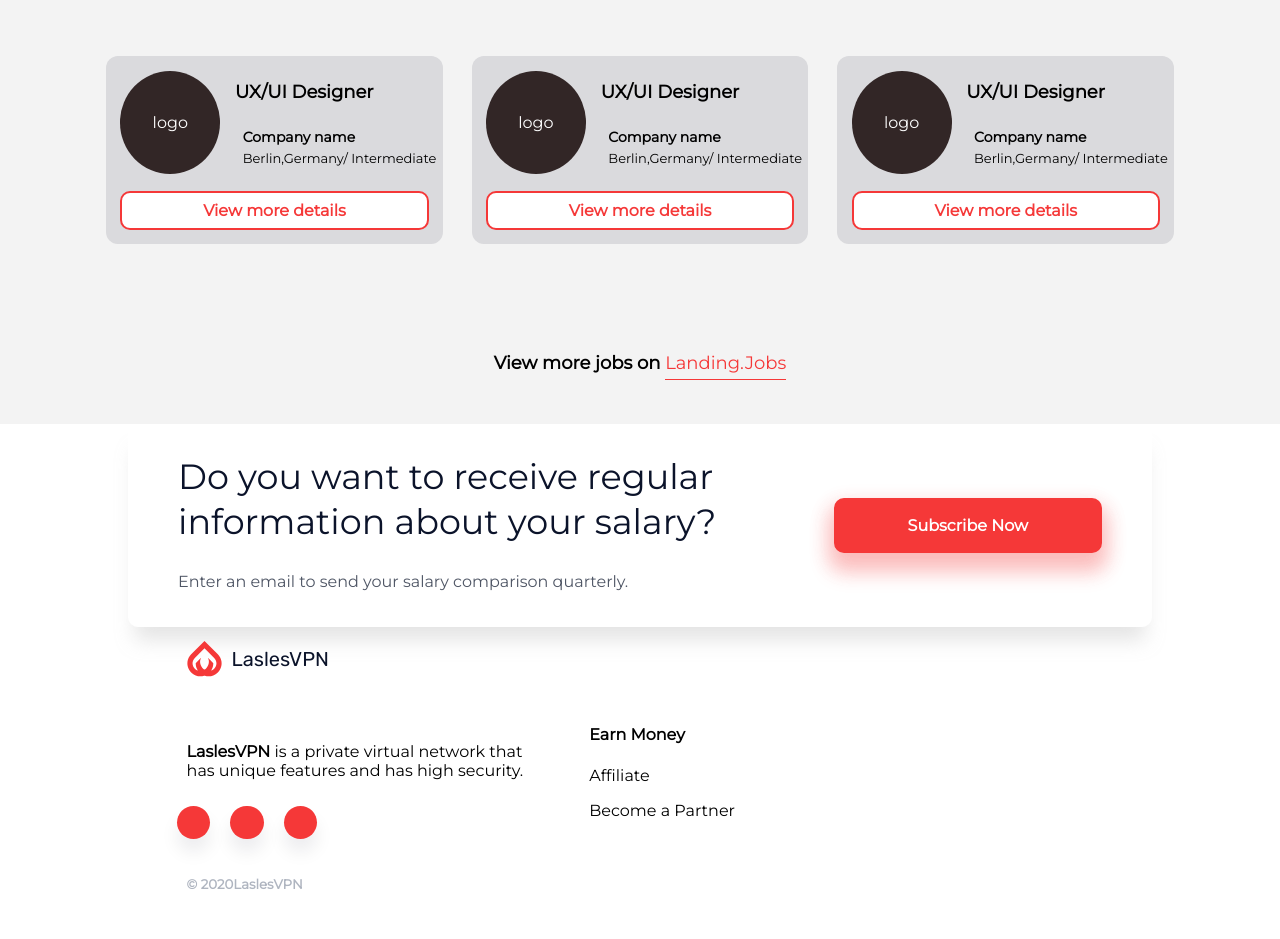
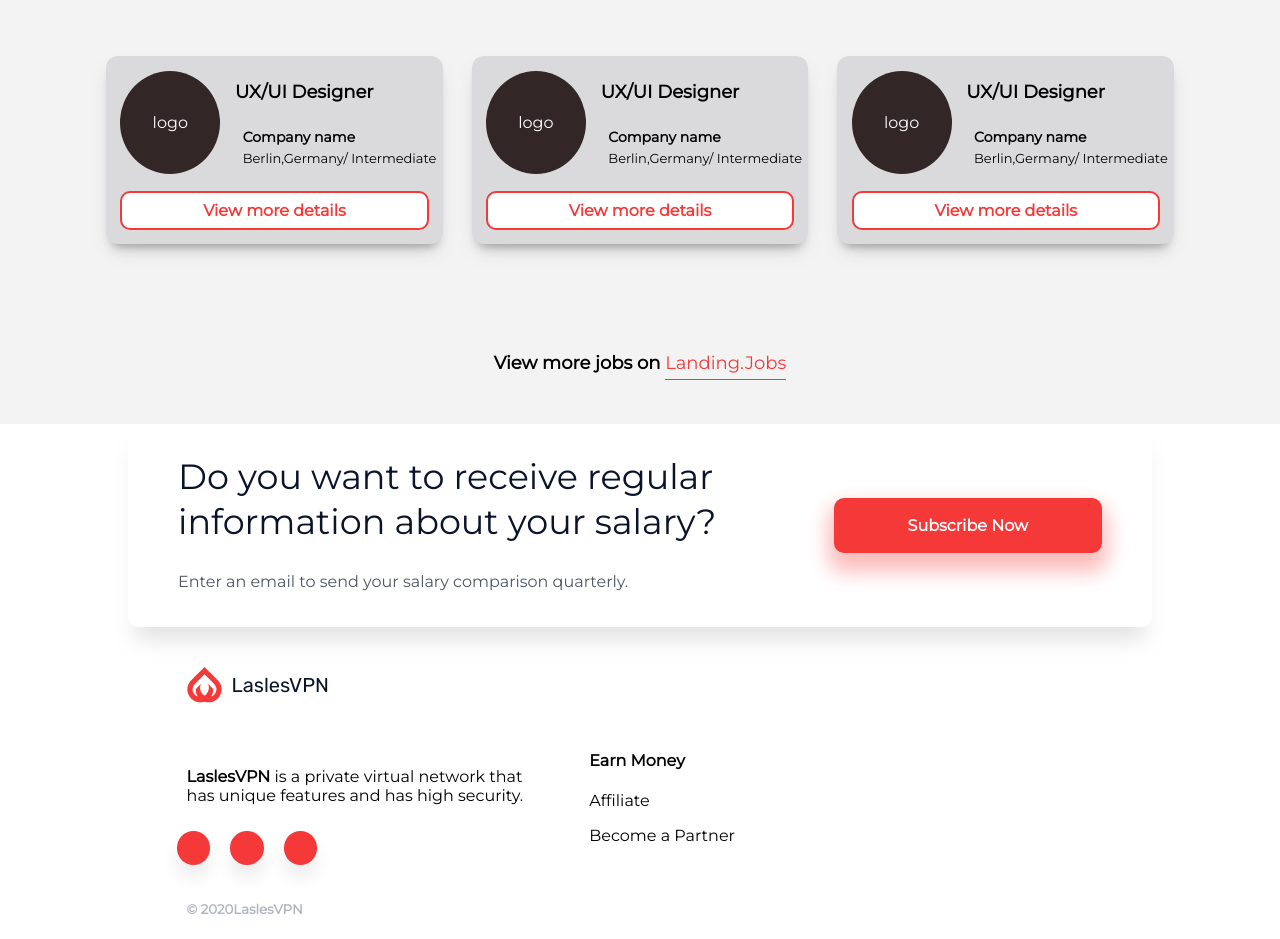
Before and after one commit to Guillaume-Cojan/Landing_jobs, a React (Create React App) app in the folder react_app/: page / in a window 1280 px wide. Shown: the part 1407-2346 px from the top of the page. Before the commit the page ends 2321 px from the top, so only its background shows below. Built offline with nearby package versions, Linux system fonts and the light colour scheme.

Commit message:
minor fix

```diff
--- a/react_app/src/components/Footer/Footer.css
+++ b/react_app/src/components/Footer/Footer.css
@@ -4,6 +4,7 @@
   justify-content: space-around;
   align-items: left;
   width: 60%;
+  margin-top: 2%;
 }
 
 .column-1 {
--- /dev/null
+++ b/react_app/src/components/LandingJobsContainer/DisplayContext.js
@@ -0,0 +1,5 @@
+import { createContext } from 'react';
+
+DisplayContext = createContext();
+
+export default DisplayContext;
--- a/react_app/src/components/LandingJobsContainer/LandingJobsList.css
+++ b/react_app/src/components/LandingJobsContainer/LandingJobsList.css
@@ -62,6 +62,9 @@ a::after {
     text-align: left;
     grid-gap: 5%;
     align-items: center;
+    box-shadow: 0px 10px 10px -7px rgba(90, 90, 90, 0.349),
+    0px 10px 20px -7px rgba(145, 145, 145, 0.438),
+    0px 5px 10px -7px rgba(145, 145, 145, 0.438);
 }
 
 .job-logo {
@@ -163,6 +166,9 @@ div.talent-card {
     margin: 0 2%;
     padding: 2% 10% 2% 3%;
     white-space: nowrap;
+    box-shadow: 0px 10px 10px -7px rgba(90, 90, 90, 0.349),
+    0px 10px 20px -7px rgba(145, 145, 145, 0.438),
+    0px 5px 10px -7px rgba(145, 145, 145, 0.438);
 
 }
 
--- a/react_app/src/components/LandingJobsContainer/LandingJobsList.js
+++ b/react_app/src/components/LandingJobsContainer/LandingJobsList.js
@@ -1,6 +1,7 @@
 import JobCard from "./JobCard";
 import TalentCard from "./TalentCard"
 import "./LandingJobsList.css"
+
 
 // Remove later
 import {useState} from 'react';
```
